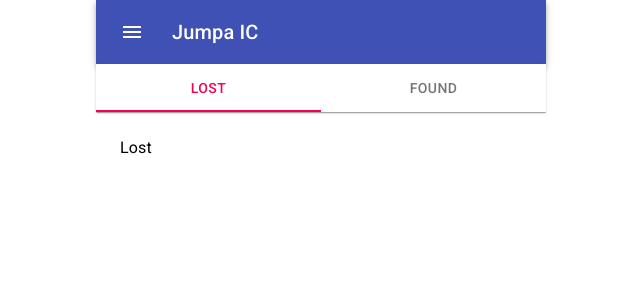
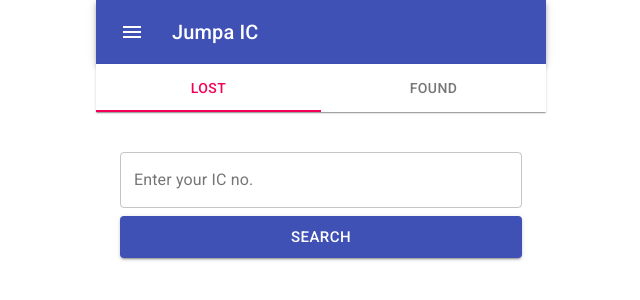
Before and after one commit to nric-lookup/frontend, a React (Create React App) app: page / in a window 1280 px wide. Shown: the top 300 px of the page, without its empty margins (319-959 px from the left). Built offline with nearby package versions, Linux system fonts and the light colour scheme.

Commit message:
[New page] Lost component added

```diff
--- a/src/pages/Lost.js
+++ b/src/pages/Lost.js
@@ -1,10 +1,44 @@
 import React from 'react'
 
+import { useForm } from 'react-hook-form'
+
+import TextField from '@material-ui/core/TextField'
+import Button from '@material-ui/core/Button'
+
 function Lost() {
+  const { register, handleSubmit, errors } = useForm()
+
+  const onSubmit = (data) => {
+    alert(JSON.stringify(data))
+  }
+
   return (
-    <div>
-      <p>Lost</p>
-    </div>
+    <>
+      <form onSubmit={handleSubmit(onSubmit)}>
+        <TextField
+          fullWidth
+          id='ic_no'
+          name='ic_no'
+          type='number'
+          margin='normal'
+          variant='outlined'
+          label='Enter your IC no.'
+          error={errors.ic_no}
+          helperText={errors.ic_no && 'Please provide a valid IC number'}
+          inputRef={register({ minLength: 12, maxLength: 12, required: true })}
+        />
+
+        <Button
+          type='submit'
+          fullWidth
+          variant='contained'
+          color='primary'
+          size='large'
+        >
+          Search
+        </Button>
+      </form>
+    </>
   )
 }
 
```
